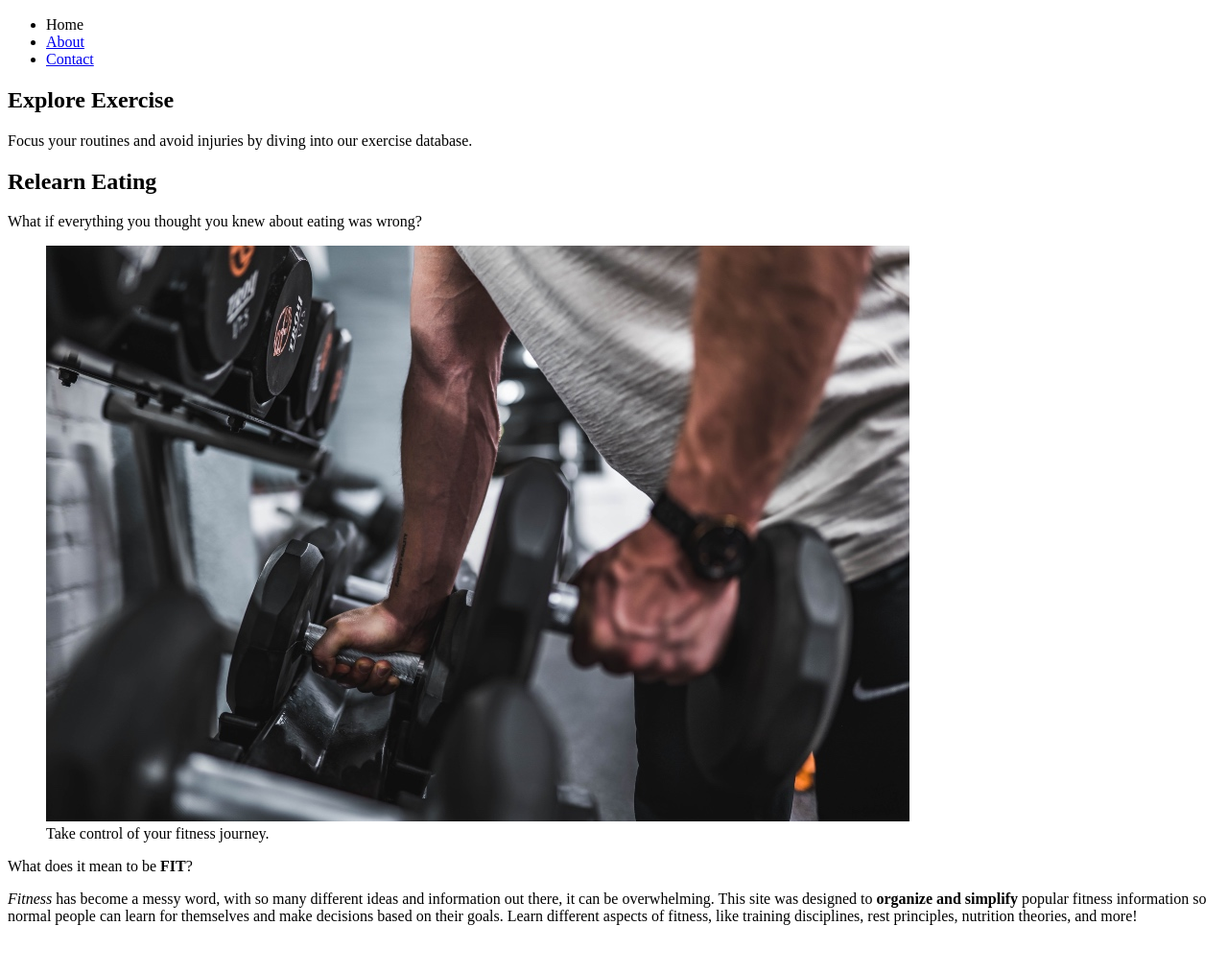
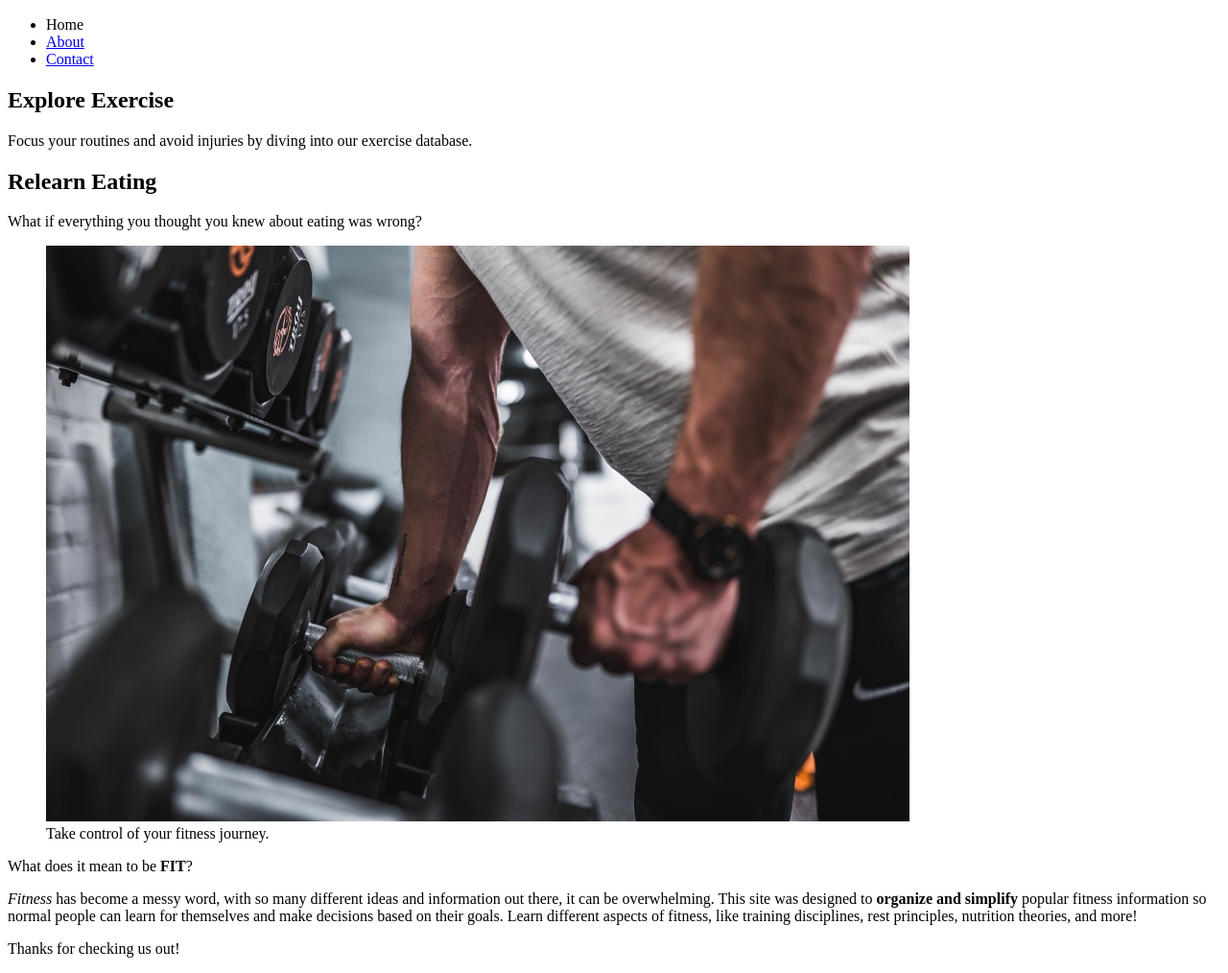
Before and after one commit to is-120-winter-2023/semantic-html-and-links-joshsonofmichael, a website: page index.html in a window 1280 px wide. Shown: the part 50-1064 px from the top of the page at 96% size. Before the commit the page ends 1030 px from the top, so only its background shows below. Drawn offline with Linux system fonts and the light colour scheme.

Commit message:
I think this is it

```diff
--- a/index.html
+++ b/index.html
@@ -34,19 +34,24 @@
     <article>
       <h2>Relearn Eating</h2>
       <p>What if everything you thought you knew about eating was wrong?</p>
-      <figure><img src="../images/pickingupdumbbells900px.jpg" alt="Man taking dumbbells off a rack." loading="lazy" height="600" width="900">
+      <figure><img src="../images/pickingupdumbbells900px.jpg" alt="Man taking dumbbells off a rack." loading="lazy"
+          height="600" width="900">
         <figcaption>Take control of your fitness journey.</figcaption>
       </figure>
     </article>
   </main>
-  <aside><p>What does it mean to be <strong>FIT</strong>?</p></aside>
+  <aside>
+    <p>What does it mean to be <strong>FIT</strong>?</p>
+  </aside>
 
   <p><em>Fitness</em> has become a messy word, with so many different ideas and information out there, it can be
     overwhelming. This site was designed to <strong>organize and simplify</strong> popular fitness information so normal
     people can learn for
     themselves and make decisions based on their goals. Learn different aspects of fitness, like training disciplines,
     rest principles, nutrition theories, and more! </p>
-
+  <footer>
+    <p>Thanks for checking us out!</p>
+  </footer>
 </body>
 
 </html>
```
Also changed, not shown: about/index.html (+0 -3 lines).
